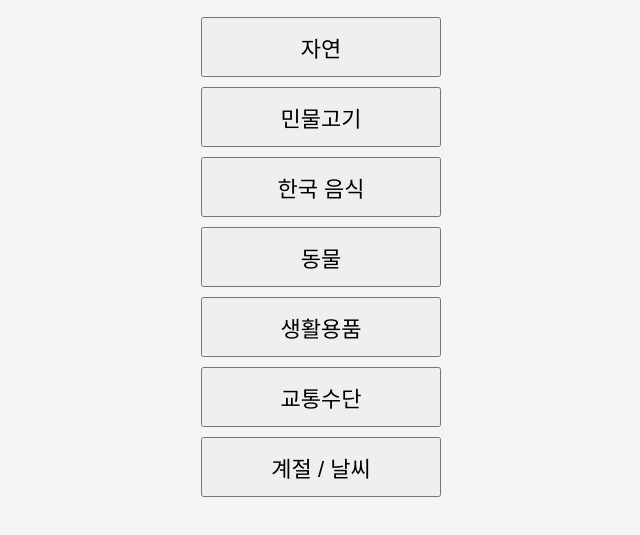
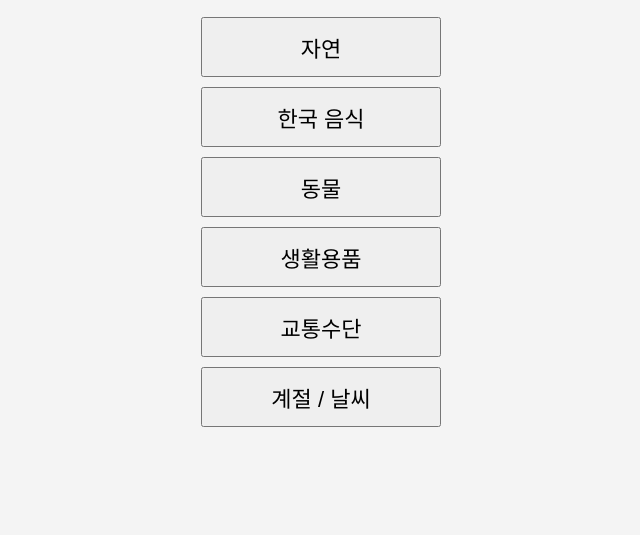
Before and after one commit to kyul0822/papa-brain-game2, a plain HTML site: page index.html in a window 1280 px wide. Shown: the part 127-662 px from the top of the page, without its empty margins (319-959 px from the left). Drawn offline with Linux system fonts and the light colour scheme.

Commit message:
Update index.html

```diff
--- a/index.html
+++ b/index.html
@@ -16,7 +16,6 @@ button{display:block;margin:10px auto;padding:12px;font-size:22px;width:240px}
 <div id="start">
 <h2>주제를 선택하세요</h2>
 <button onclick="start('nature')">자연</button>
-<button onclick="start('fish')">민물고기</button>
 <button onclick="start('food')">한국 음식</button>
 <button onclick="start('animal')">동물</button>
 <button onclick="start('item')">생활용품</button>
```
